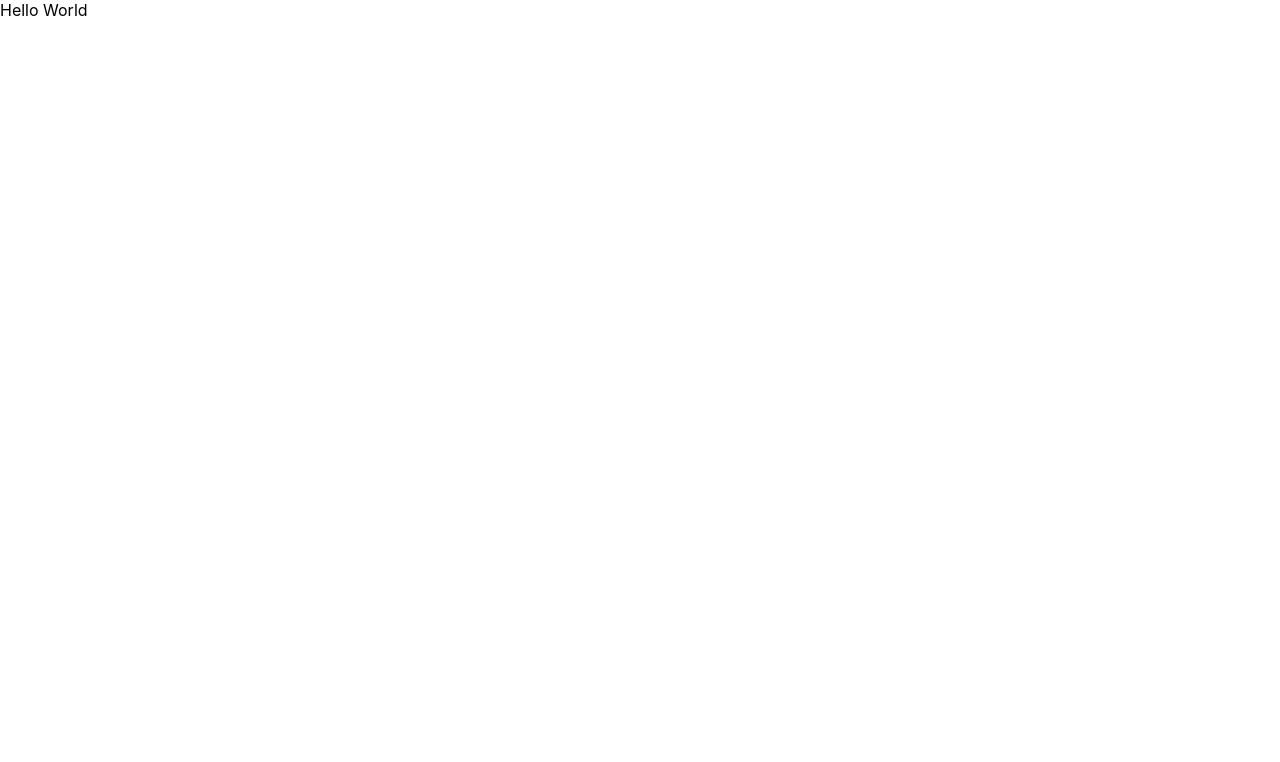
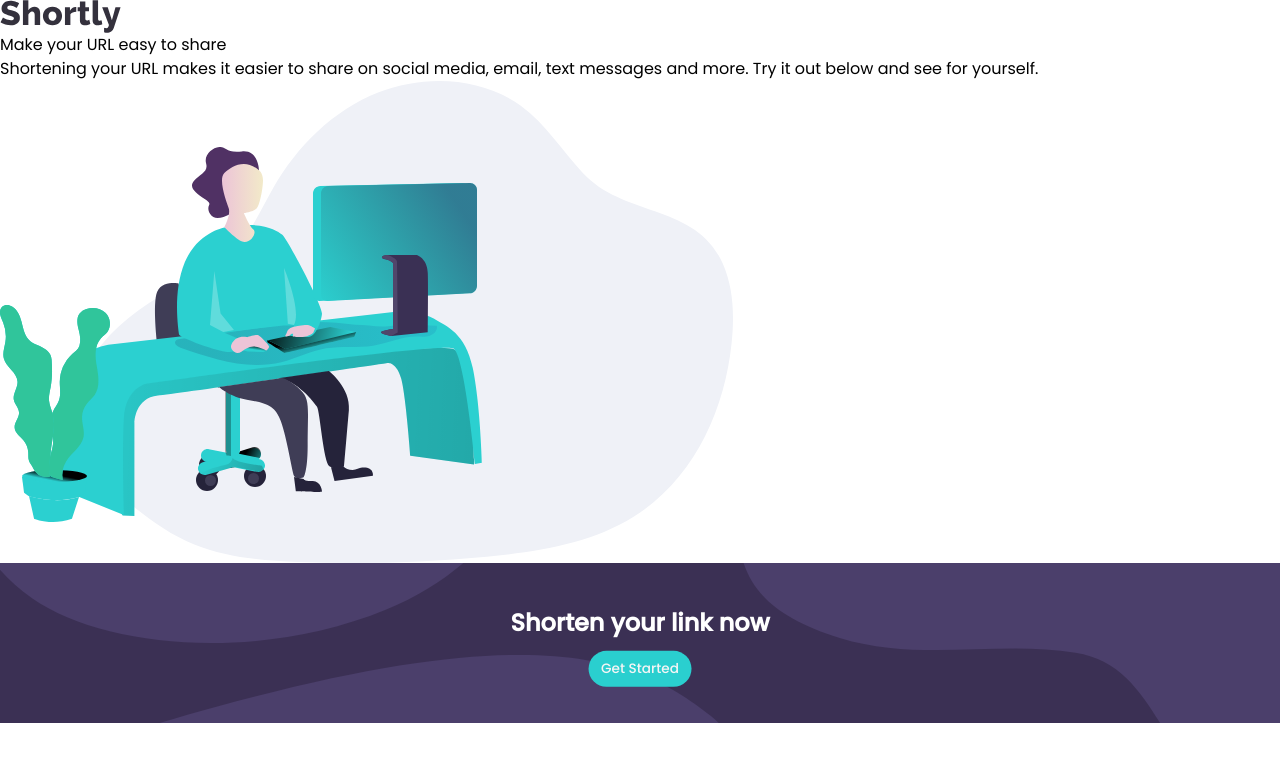
Before and after one commit to Plasticfoods/URL-Shortener, a React (Create React App) app in the folder client/: page / in a window 1280 px wide. Shown: the top 762 px of the page. Built offline with nearby package versions, Linux system fonts and the light colour scheme.

Commit message:
installed tailwind css, call to action area completion

```diff
--- a/client/package.json
+++ b/client/package.json
@@ -34,5 +34,8 @@
       "last 1 firefox version",
       "last 1 safari version"
     ]
+  },
+  "devDependencies": {
+    "tailwindcss": "^3.3.2"
   }
 }
--- a/client/public/index.html
+++ b/client/public/index.html
@@ -24,7 +24,7 @@
       work correctly both with client-side routing and a non-root public URL.
       Learn how to configure a non-root public URL by running `npm run build`.
     -->
-    <title>React App</title>
+    <title>Url Shortener</title>
   </head>
   <body>
     <noscript>You need to enable JavaScript to run this app.</noscript>
--- a/client/src/App.js
+++ b/client/src/App.js
@@ -1,8 +1,14 @@
+import Header from './components/Header'
+import Hero from './components/Hero'
+import Main from './components/Main'
+
 function App() {
   return (
-    <div className="App">
-      <div>Hello World</div>
-    </div>
+    <>
+      <Header />
+      <Hero />
+      <Main />
+    </>
   );
 }
 
--- /dev/null
+++ b/client/src/components/Ca;llToAction.jsx
@@ -0,0 +1,15 @@
+import bgDesktop from '../images/bg-boost-desktop.svg'
+import bgMobile from '../images/bg-boost-mobile.svg'
+
+export default function CallToAction() {
+    return <section className="cta">
+        <picture>
+            <source media="(min-width: 768px)" srcSet={bgDesktop} />
+            <img src={bgMobile} alt="" />
+        </picture>
+        <div className="inner flex flex-col justify-center items-center gap-3">
+            <h2 className='text-white font-bold text-2xl'>Shorten your link now</h2>
+            <button type="button" className="btn-cta rounded-full">Get Started</button>
+        </div>
+    </section>
+}
--- /dev/null
+++ b/client/src/components/Header.jsx
@@ -0,0 +1,9 @@
+import logo from '../images/logo.svg'
+
+export default function Header() {
+    return <header className="header">
+        <div className="logo">
+            <img src={logo} alt="logo" />
+        </div>
+    </header>
+}
--- /dev/null
+++ b/client/src/components/Hero.jsx
@@ -0,0 +1,15 @@
+import heroImage from '../images/illustration-working.svg'
+
+export default function Main() {
+    return <section className="hero">
+        <div>
+            <div className="site-desc">
+                <h1 className="title">Make your URL easy to share</h1>
+                <p className="subtitle">Shortening your URL makes it easier to share on social media, email, text messages and more. Try it out below and see for yourself.</p>
+            </div>
+            <picture className="hero-image">
+                <img src={heroImage} alt="" />
+            </picture>
+        </div>
+    </section>
+}
--- /dev/null
+++ b/client/src/components/Main.jsx
@@ -0,0 +1,7 @@
+import CallToAction from "./Ca;llToAction"
+
+export default function Main() {
+    return <main>
+        <CallToAction />
+    </main>
+}
--- a/client/src/index.css
+++ b/client/src/index.css
@@ -1,13 +1,53 @@
-body {
+@import url('https://fonts.googleapis.com/css2?family=Josefin+Sans:wght@300;400&family=Poppins:wght@400;500&display=swap');
+
+@tailwind base;
+@tailwind components;
+@tailwind utilities;
+
+* {
   margin: 0;
-  font-family: -apple-system, BlinkMacSystemFont, 'Segoe UI', 'Roboto', 'Oxygen',
-    'Ubuntu', 'Cantarell', 'Fira Sans', 'Droid Sans', 'Helvetica Neue',
-    sans-serif;
-  -webkit-font-smoothing: antialiased;
-  -moz-osx-font-smoothing: grayscale;
+  padding: 0;
 }
 
-code {
-  font-family: source-code-pro, Menlo, Monaco, Consolas, 'Courier New',
-    monospace;
+ul, li  {
+  list-style: none;
 }
+
+body {
+  font-family: 'Poppins', sans-serif;
+}
+
+
+/* Main  */
+
+.cta {
+  background-color: hsl(257, 27%, 26%);
+  height: 10rem;
+  position: relative;
+}
+
+.cta img, source {
+  height:10rem;
+  width: 100%;
+}
+
+.cta .inner {
+  position: absolute;
+  top: 50%;
+  left: 50%;
+  transform: translate(-50%, -45%);
+}
+
+.btn-cta {
+  background-color: hsl(180, 66%, 49%);
+  color: whitesmoke;
+  padding: .5rem .8rem;
+  font-weight: 500;
+  font-size: .85rem;
+}
+
+.btn-cta:hover {
+  opacity: .75;
+  transition: all;
+  transition-duration: 200ms;
+}
--- /dev/null
+++ b/client/tailwind.config.js
@@ -0,0 +1,10 @@
+/** @type {import('tailwindcss').Config} */
+module.exports = {
+  content: [
+    "./src/**/*.{js,jsx,ts,tsx}",
+  ],
+  theme: {
+    extend: {},
+  },
+  plugins: [],
+}
```
Also changed, not shown: 1 other file (tests, documents, lock files or other folders).
